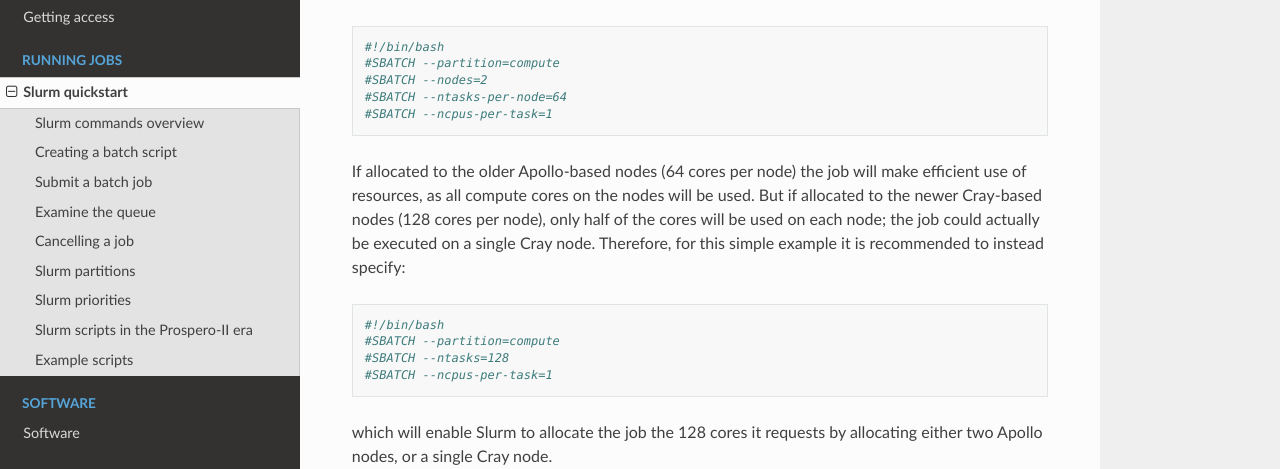
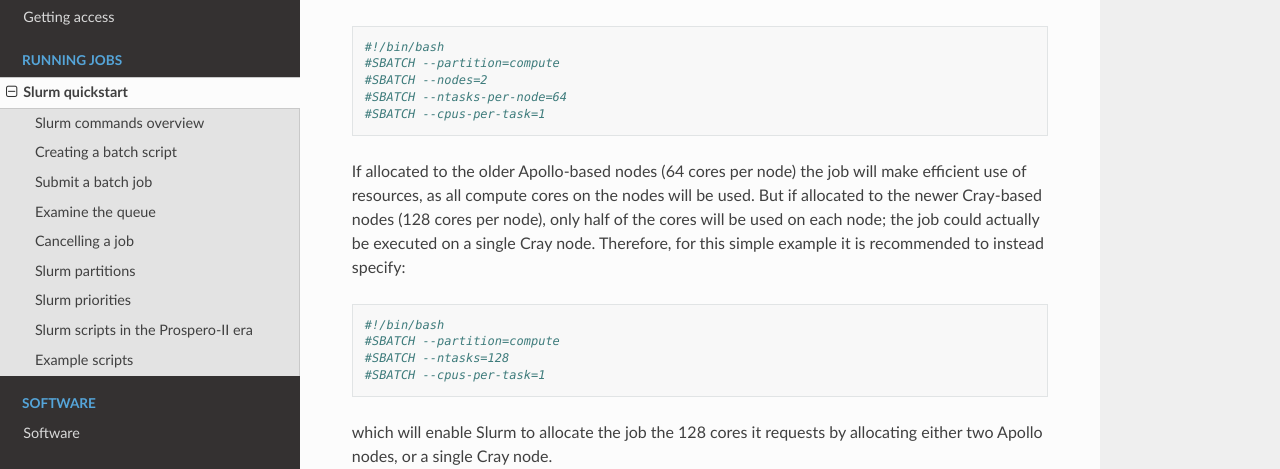
Before and after one commit to astrcrai/prospero-docs, a Sphinx documentation site: the page built from docs/source/scheduler.rst, in a window 1280 px wide and 900 px high, scrolled down 5018 px. Shown: the part 153-622 px from the top of the window. Built offline with Sphinx 7.4.7 and the Read the Docs theme 3.1.0, drawn with Linux system fonts in a browser that asks for light colours.

Commit message:
Update scheduler.rst

```diff
--- a/docs/source/scheduler.rst
+++ b/docs/source/scheduler.rst
@@ -208,7 +208,7 @@ To illustrate why: consider the following example:
     #SBATCH --partition=compute
     #SBATCH --nodes=2
     #SBATCH --ntasks-per-node=64
-    #SBATCH --ncpus-per-task=1
+    #SBATCH --cpus-per-task=1
 
 If allocated to the older Apollo-based nodes (64 cores per node) the job will make efficient use of resources, as all compute cores on the nodes will be used. But if allocated to the newer Cray-based nodes (128 cores per node), only half of the cores will be used on each node; the job could actually be executed on a single Cray node. Therefore, for this simple example it is recommended to instead specify:
 
@@ -217,7 +217,7 @@ If allocated to the older Apollo-based nodes (64 cores per node) the job will ma
     #!/bin/bash
     #SBATCH --partition=compute
     #SBATCH --ntasks=128
-    #SBATCH --ncpus-per-task=1
+    #SBATCH --cpus-per-task=1
 
 which will enable Slurm to allocate the job the 128 cores it requests by allocating either two Apollo nodes, or a single Cray node.
 
```
